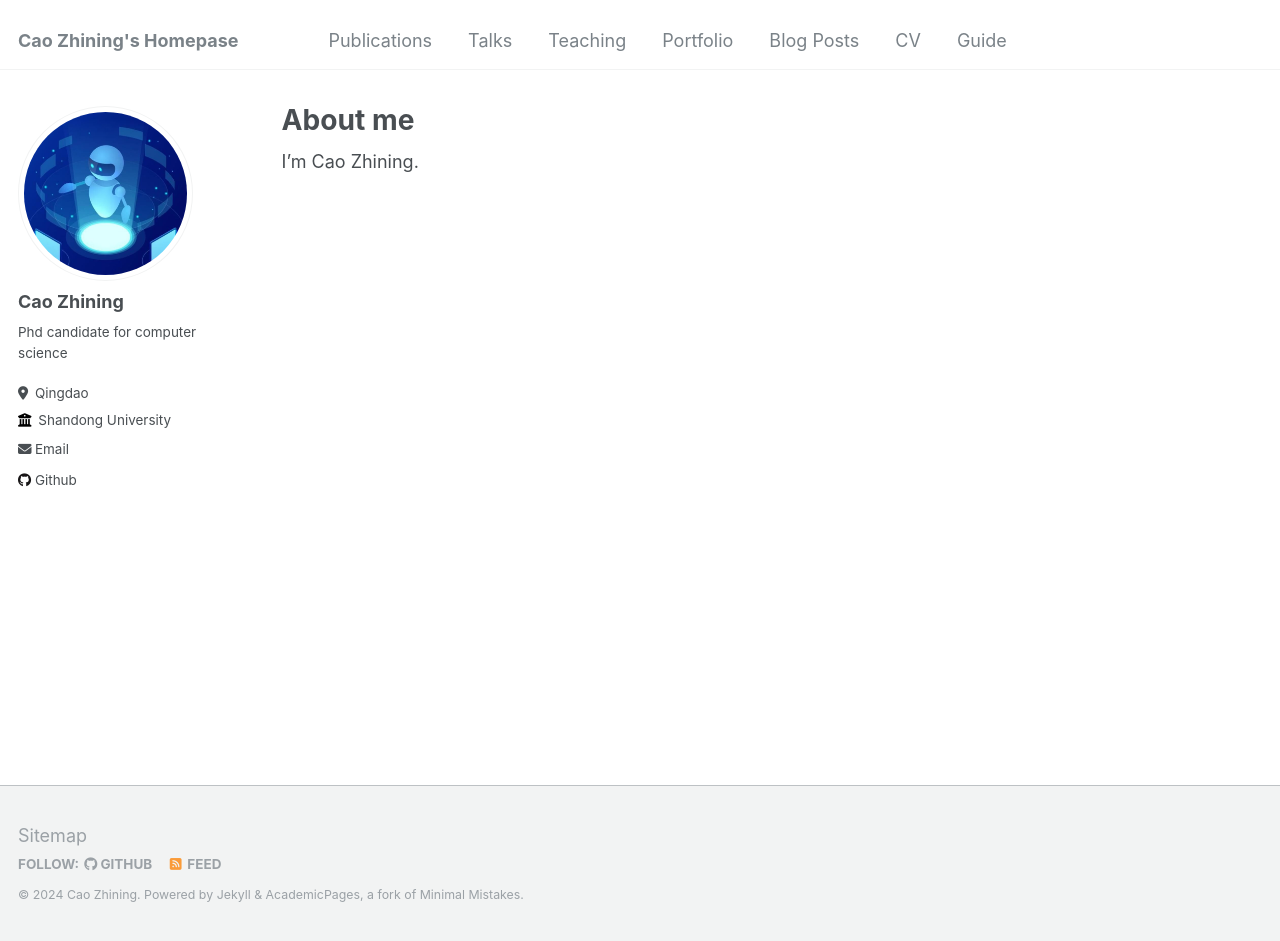
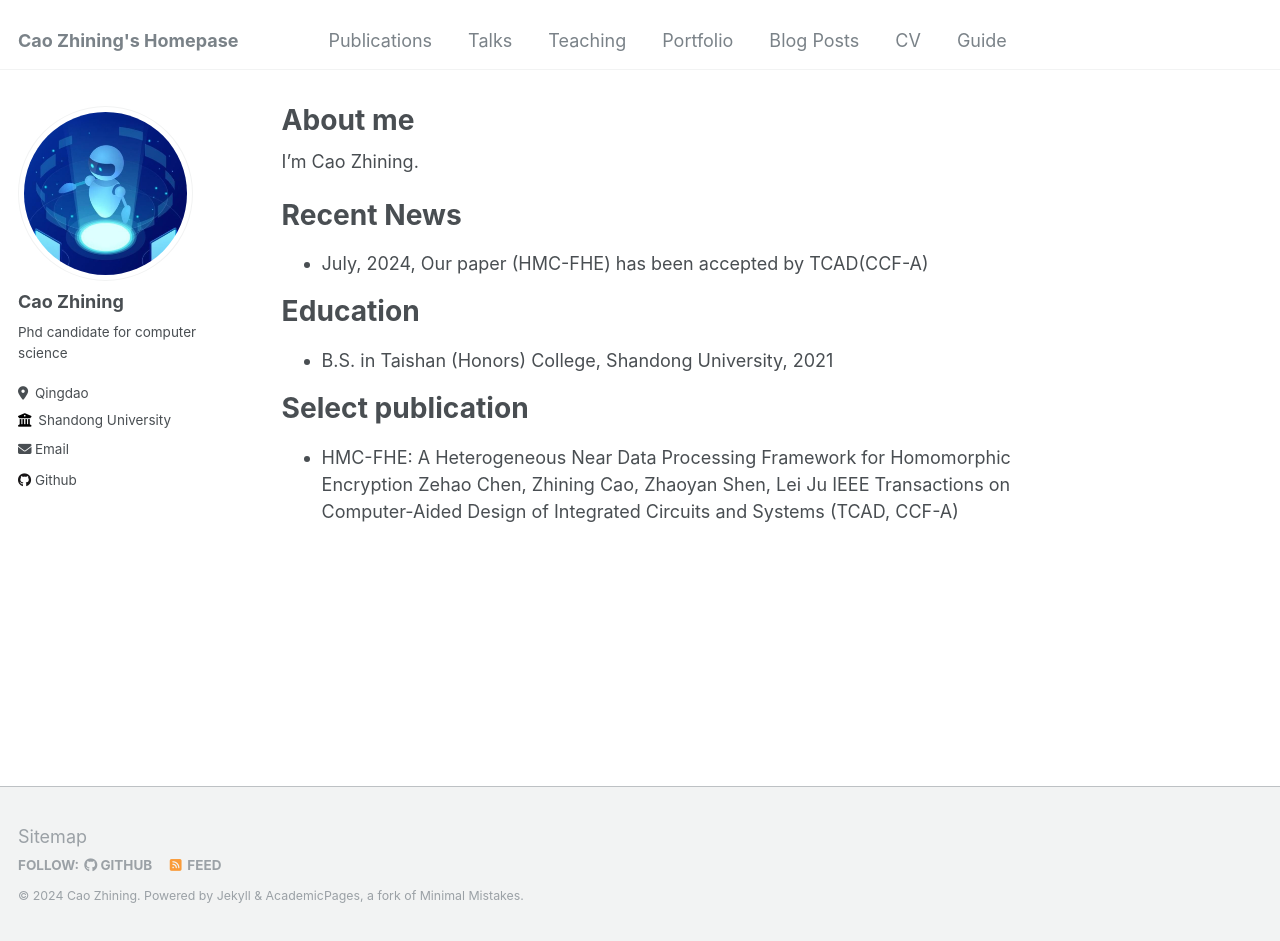
Before and after one commit to caozhining/caozhining.github.io, a Jekyll site: the page built from _pages/about.md, in a window 1280 px wide and 941 px high. Built offline with Jekyll 4.4.1, drawn with Linux system fonts in a browser that asks for light colours; a file with an impossible date is left out.

Commit message:
Update about.md
update

```diff
--- a/_pages/about.md
+++ b/_pages/about.md
@@ -8,3 +8,17 @@ redirect_from:
 ---
 
 I'm Cao Zhining.
+
+Recent News
+======
+* July, 2024, Our paper (HMC-FHE) has been accepted by TCAD(CCF-A)
+
+Education
+======
+* B.S. in Taishan (Honors) College, Shandong University, 2021
+
+Select publication
+======
+* HMC-FHE: A Heterogeneous Near Data Processing Framework for Homomorphic Encryption
+  Zehao Chen, Zhining Cao, Zhaoyan Shen, Lei Ju
+  IEEE Transactions on Computer-Aided Design of Integrated Circuits and Systems (TCAD, CCF-A)
```
